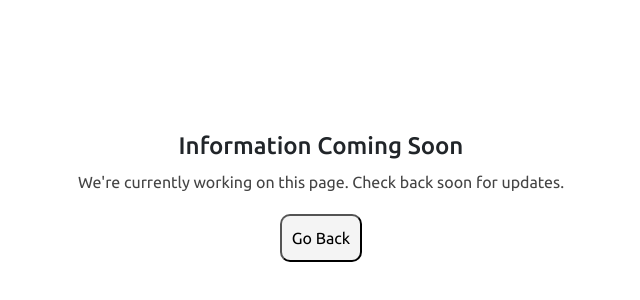
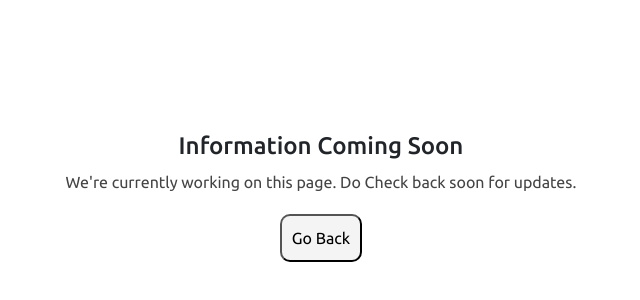
Before and after one commit to misspelz/2gedaFE_Project, a React (Create React App) app: page /ComingSoonPage in a window 1280 px wide. Shown: the part 198-498 px from the top of the page, without its empty margins (319-959 px from the left). Built offline with nearby package versions, Linux system fonts and the light colour scheme.

Commit message:
first commit

```diff
--- a/src/pages/ComingSoon.jsx
+++ b/src/pages/ComingSoon.jsx
@@ -39,7 +39,7 @@ const ComingSoonPage = () => {
       <div style={contentStyle}>
         <h1 style={headingStyle}>Information Coming Soon</h1>
         <p style={paragraphStyle}>
-          We're currently working on this page. Check back soon for updates.
+          We're currently working on this page. Do Check back soon for updates.
         </p>
         <button style={buttonStyle} onClick={goBack}>
           Go Back
```
